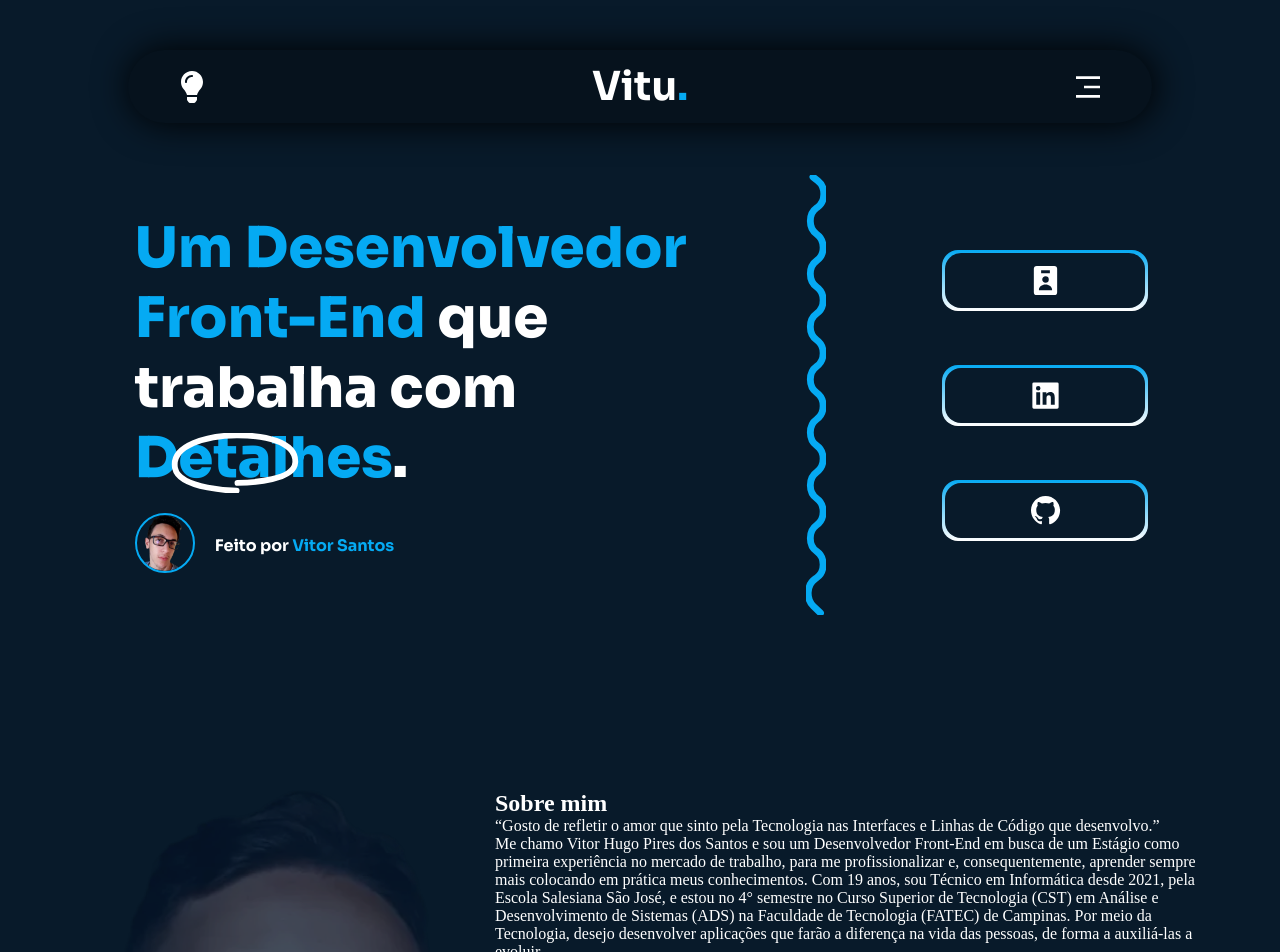
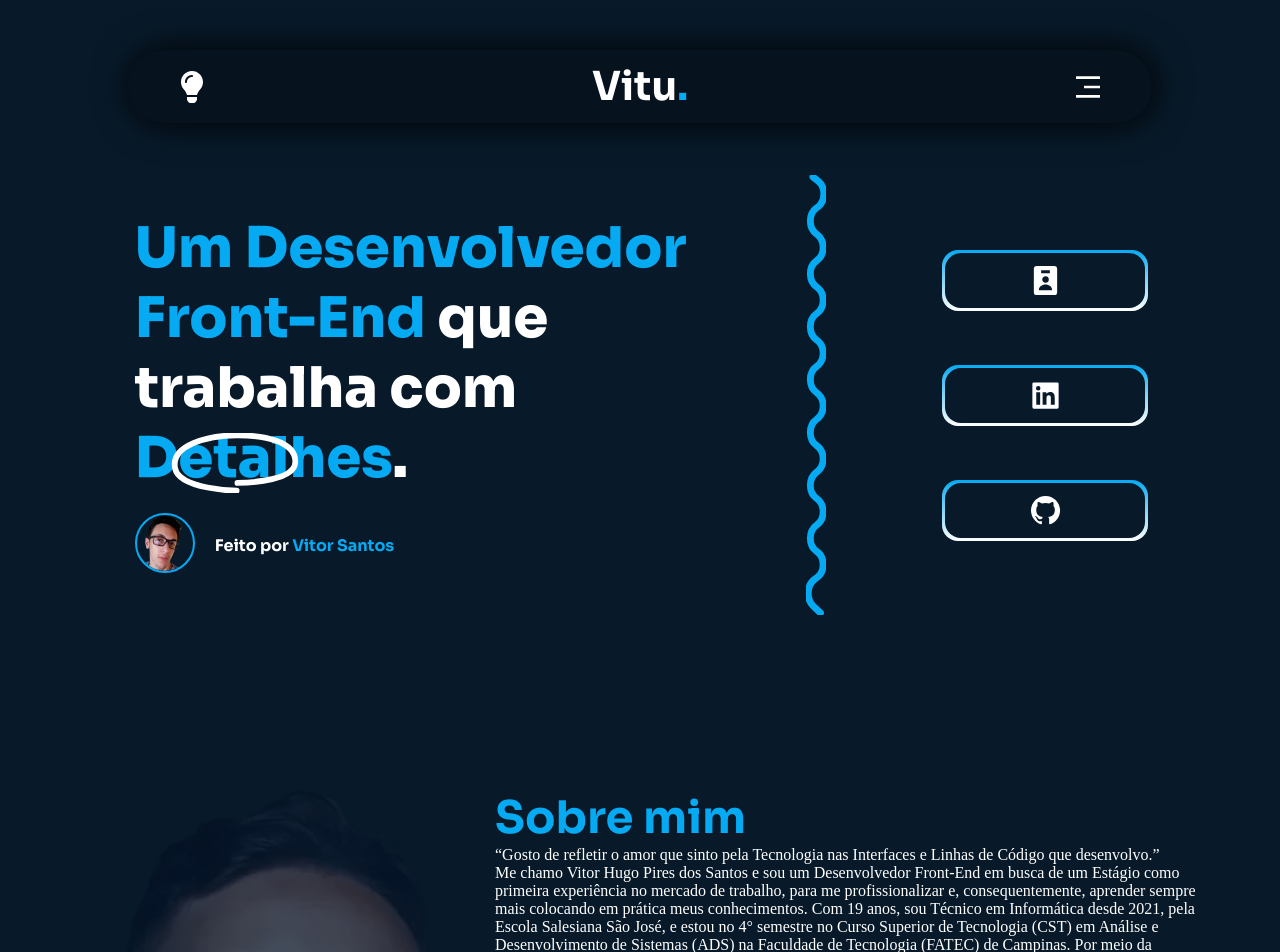
Before and after one commit to VitorSantos920/portfolio-vs, a React (Vite) app: page / in a window 1280 px wide. Shown: the top 952 px of the page. Built offline with nearby package versions, Linux system fonts and the light colour scheme.

Commit message:
:sparkles: Feat: subtitle component
add subtitle styled component

```diff
--- a/src/App.tsx
+++ b/src/App.tsx
@@ -8,6 +8,7 @@
   BiLogoLinkedinSquare,
   BiSolidUserBadge,
 } from 'react-icons/bi';
+import { Subtitle } from './style/Subtitle';
 
 function App() {
   return (
@@ -107,7 +108,7 @@
           </figure>
 
           <div className="about__content">
-            <h2 className="about__title">Sobre mim</h2>
+            <Subtitle className="about__title">Sobre mim</Subtitle>
             <q cite="personal" className="about__phrase">
               Gosto de refletir o amor que sinto pela Tecnologia nas Interfaces
               e Linhas de Código que desenvolvo.
--- /dev/null
+++ b/src/style/Subtitle.ts
@@ -0,0 +1,7 @@
+import { styled } from '../../stitches.config';
+
+export const Subtitle = styled('h2', {
+  color: '$primary',
+  fontFamily: '$title',
+  fontSize: '2.8rem',
+});
```
